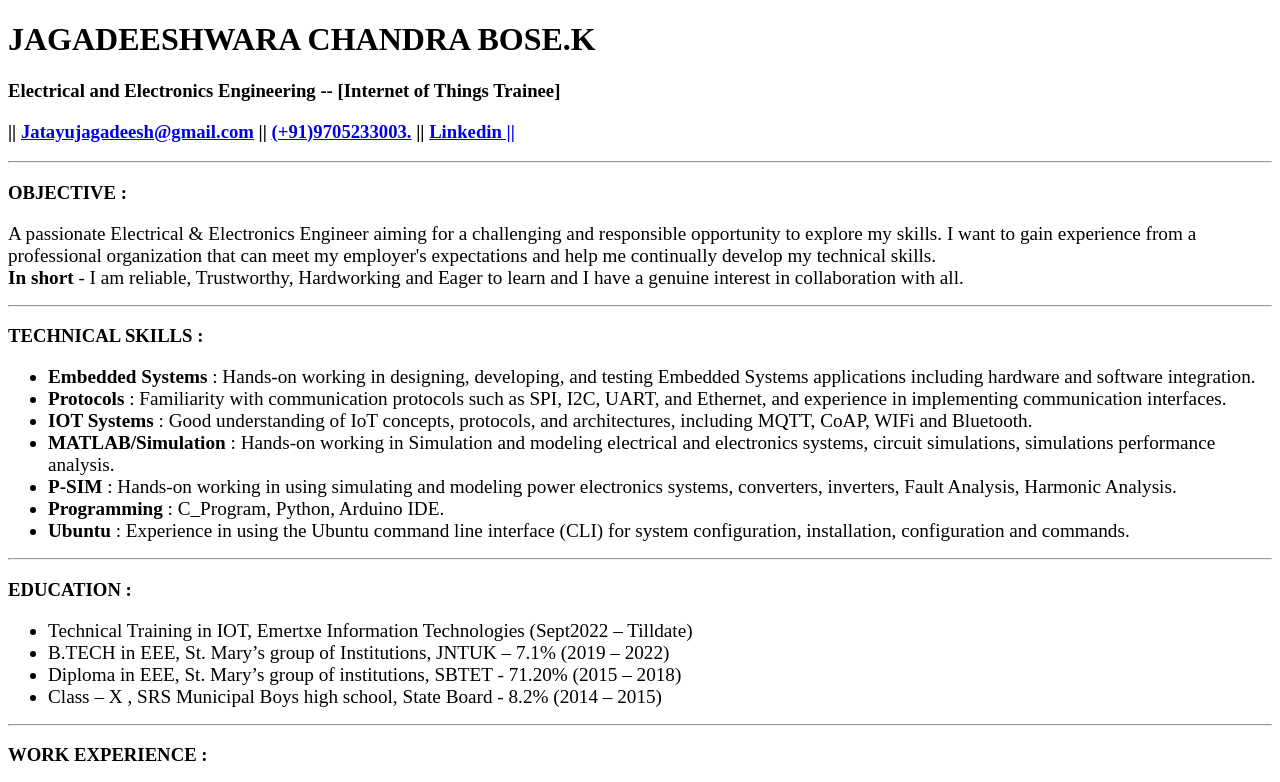
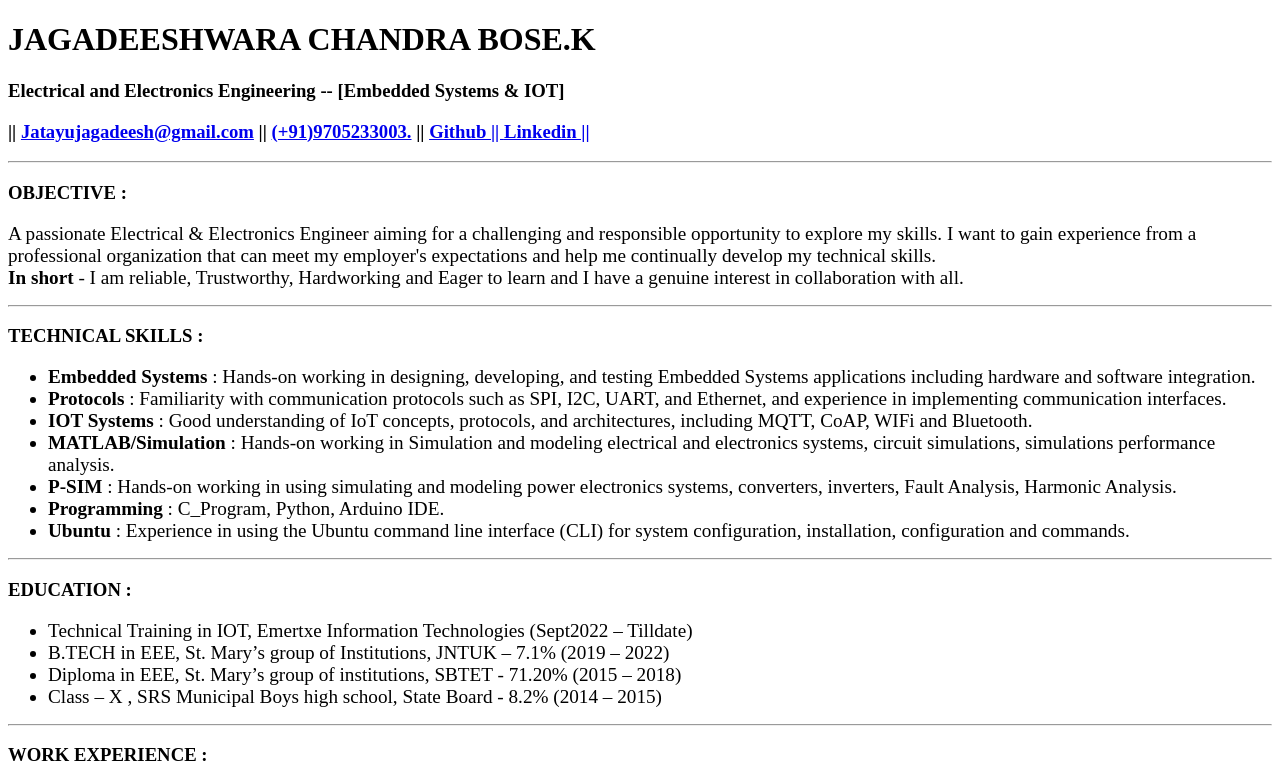
Before and after one commit to Jatayu-Jagadeesh/Jagadeesh_profile.com, a plain HTML site: page index.html in a window 1280 px wide. Shown: the top 782 px of the page. Drawn offline with Linux system fonts and the light colour scheme.

Commit message:
Update index.html

```diff
--- a/index.html
+++ b/index.html
@@ -10,8 +10,8 @@
     <!-- <p>This is my Profile - Jagadeesh here...</p> -->
 
 <h1>JAGADEESHWARA CHANDRA BOSE.K</h1>
-<h3>Electrical and Electronics Engineering  -- [Internet of Things Trainee]</h3>
-<h3>||  <a href="https://mail.google.com/mail/u/0/#inbox?compose=new">Jatayujagadeesh@gmail.com</a>    ||  <a href="https://api.whatsapp.com/send?phone=919705233003text=wellcome%20to%20my%20whatsapp">(+91)9705233003.</a>  ||  <a href="https://www.linkedin.com/in/jatayujagadeesh/">Linkedin  ||</a> </h3>
+<h3>Electrical and Electronics Engineering  -- [Embedded Systems & IOT]</h3>
+<h3>||  <a href="https://mail.google.com/mail/u/0/#inbox?compose=new">Jatayujagadeesh@gmail.com</a>    ||  <a href="https://api.whatsapp.com/send?phone=919705233003text=wellcome%20to%20my%20whatsapp">(+91)9705233003.</a> ||  <a href="https://github.com/Jatayu-Jagadeesh">Github  ||  <a href="https://www.linkedin.com/in/jatayujagadeesh/">Linkedin  ||</a> </h3>
 
 <hr>
 
```
